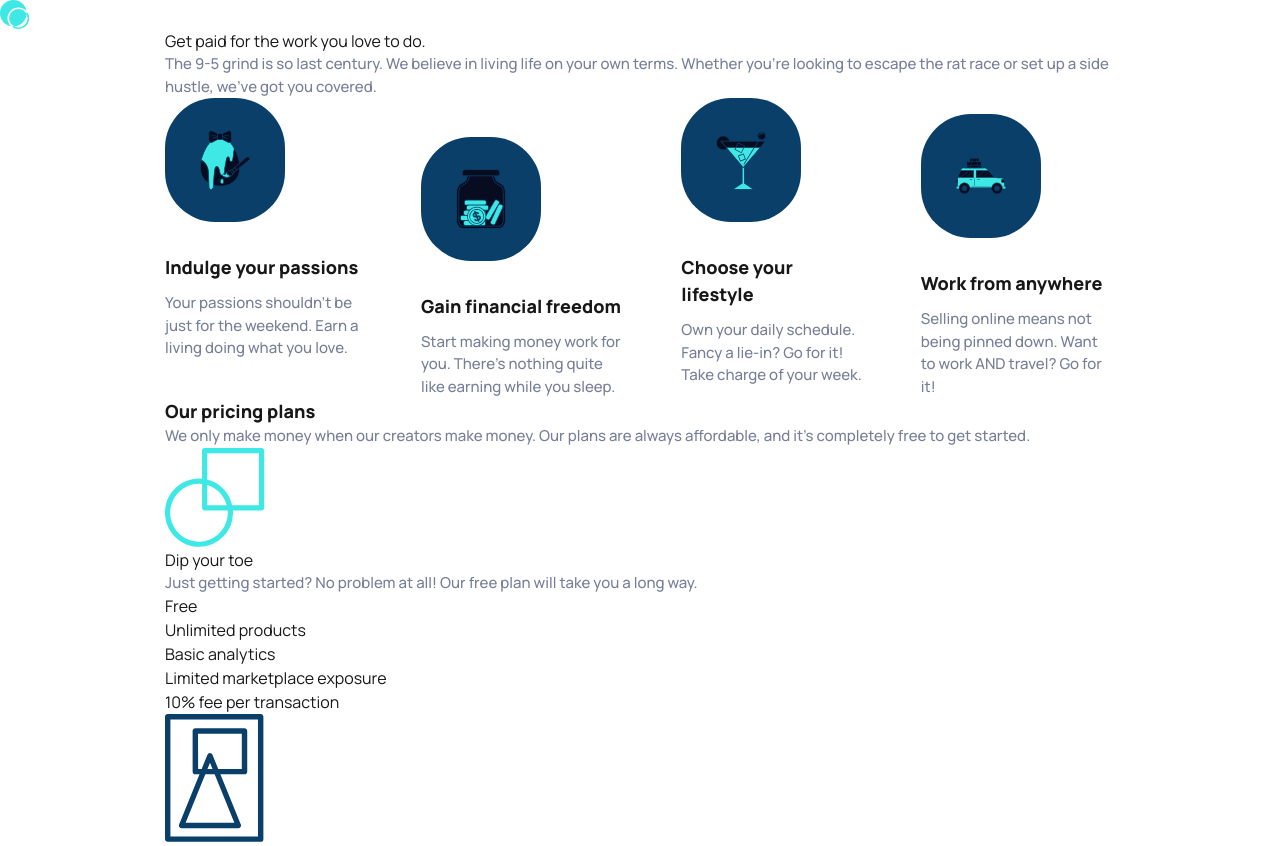
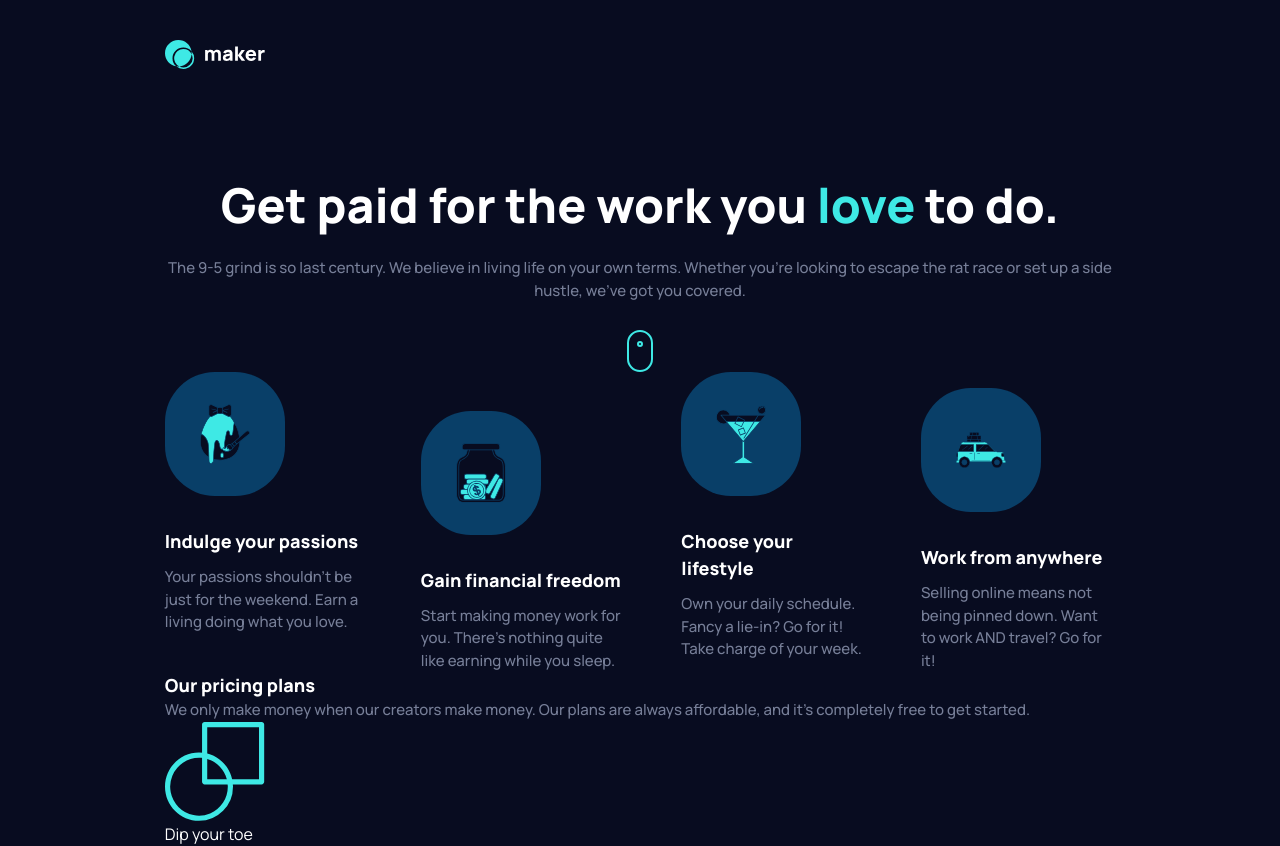
Before and after one commit to KingJosephI/maker-prelaunch-site, a Next.js app: page / in a window 1280 px wide. Shown: the top 846 px of the page. Built offline with nearby package versions, Linux system fonts and the light colour scheme.

Commit message:
feat: style the header

```diff
--- a/app/components/Features/Features.tsx
+++ b/app/components/Features/Features.tsx
@@ -1,8 +1,8 @@
 import { ReactNode } from "react";
-import Feature from "./Feature/Feature";
 import { featuresList } from "./data/featuresList";
+import Feature from "./components/Feature";
 
-const Features = (): ReactNode => {
+export const Features = (): ReactNode => {
    return (
      <section className="features-section">
        {featuresList.map((feature) => (
@@ -16,5 +16,3 @@ const Features = (): ReactNode => {
      </section>
    );
 };
-
-export default Features;
--- a/app/components/Header/Header.tsx
+++ b/app/components/Header/Header.tsx
@@ -1,13 +1,9 @@
-"use client";
-
 import Image from "next/image";
 
-const Header = () => {
+export const Header = () => {
   return (
-    <header>
+    <header className="max-sm:flex max-sm:justify-center pt-10 pb-16">
       <Image src="/assets/logo.svg" alt="logo" width={100} height={100} />
     </header>
   );
 }
-
-export default Header
--- a/app/components/Hero/Hero.tsx
+++ b/app/components/Hero/Hero.tsx
@@ -1,9 +1,8 @@
-// "use client";
 import Image from "next/image";
 
-const Hero = () => {
+export const Hero = () => {
   return (
-    <section>
+    <section className="text-center">
       <Image
         src="/assets/illustration-hero-mobile.png"
         alt="Hero section illustration"
@@ -11,14 +10,22 @@ const Hero = () => {
         width={640}
         height={640}
       />
-      <h1>Get paid for the work you love to do.</h1>
-      <p>
+      <h1 className="text-[2rem] font-extrabold pt-12 lg:text-5xl">
+        Get paid for the work you <span className="text-[#3EE9E5]">love</span>{" "}
+        to do.
+      </h1>
+      <p className="py-7">
         The 9-5 grind is so last century. We believe in living life on your own
         terms. Whether you’re looking to escape the rat race or set up a side
         hustle, we’ve got you covered.
       </p>
+      <Image
+        src="/assets/icon-scroll.svg"
+        alt="Scroll icon"
+        width={26}
+        height={42}
+        className="mx-auto"
+      />
     </section>
   );
 };
-
-export default Hero;
--- a/app/components/Pricing/Pricing.tsx
+++ b/app/components/Pricing/Pricing.tsx
@@ -2,7 +2,7 @@
 
 import Image from "next/image";
 
-const Pricing = () => {
+export const Pricing = () => {
   return (
     <section>
       <h2>Our pricing plans</h2>
@@ -55,5 +55,3 @@ const Pricing = () => {
     </section>
   );
 }
-
-export default Pricing
--- /dev/null
+++ b/app/components/index.ts
@@ -0,0 +1,5 @@
+export { Header } from "./Header/Header";
+export { Footer } from "./Footer/Footer";
+export { Hero } from "./Hero/Hero";
+export { Features } from "./Features/Features";
+export { Pricing } from "./Pricing/Pricing";
--- a/app/globals.css
+++ b/app/globals.css
@@ -1,8 +1,8 @@
 @import "tailwindcss";
 
 :root {
-  --background: #ffffff;
-  --foreground: #171717;
+  --background: #080C20;
+  --foreground: #FFFFFF;
 }
 
 @theme inline {
@@ -33,13 +33,6 @@
   }
 }
 
-@media (prefers-color-scheme: dark) {
-  :root {
-    --background: #080C20;
-    --foreground: #FFFFFF;
-  }
-}
-
 body {
   background: var(--background);
   color: var(--foreground);
--- a/app/layout.tsx
+++ b/app/layout.tsx
@@ -1,11 +1,9 @@
 import type { Metadata } from "next";
 import { Manrope } from "next/font/google";
-import Header from "./components/Header/Header";
-import Footer from "./components/Footer/Footer";
+import { Header, Footer } from "./components";
 import "./globals.css";
 
 const manrope = Manrope({
-  variable: "--font-manrope",
   subsets: ["latin"],
 });
 
@@ -19,7 +17,7 @@ export default function RootLayout({
 }: Readonly<{ children: React.ReactNode }>) {
   return (
     <html lang="en">
-      <body className={`${manrope.className} antialiased`}>
+      <body className={`${manrope.className} px-6 md:px-24 lg:px-[10.3rem]`}>
         <Header />
         {children}
         <Footer />
--- a/app/page.tsx
+++ b/app/page.tsx
@@ -1,10 +1,8 @@
-import Hero from "./components/Hero/Hero";
-import Pricing from "./components/Pricing/Pricing";
-import Features from "./components/Features/Features";
+import {Hero, Features, Pricing} from './components'
 
 export default function Home() {
   return (
-    <main className="px-[24px] md:px-[97px] lg:px-[165px]">
+    <main>
       <Hero />
       <Features />
       <Pricing />
```
Also changed, not shown: app/components/Footer/Footer.tsx (+2 -6 lines), app/components/Features/components/Feature.tsx (renamed from app/components/Features/Feature/Feature.tsx), app/components/Features/components/FeatureIcon.tsx (renamed from app/components/Features/Feature/FeatureIcon.tsx).
